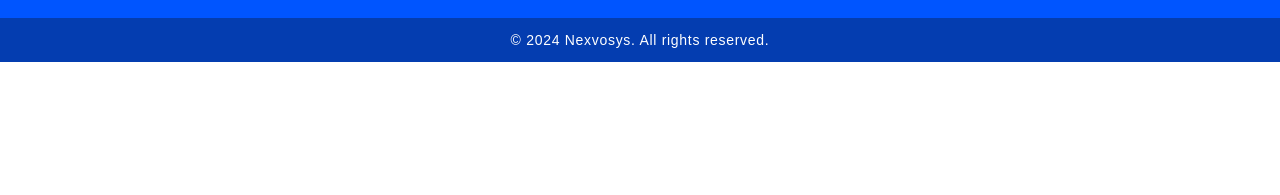
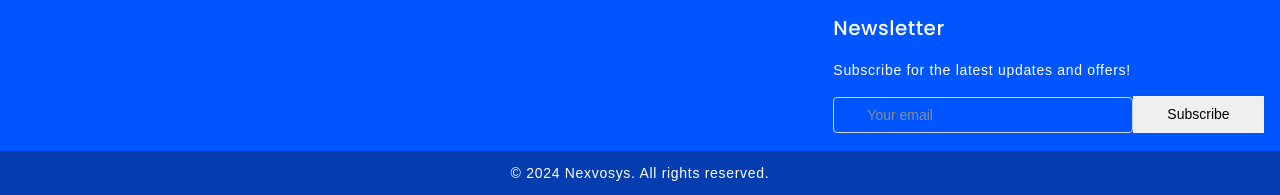
Before and after one commit to CodewithShahriar/nexvosys, a plain HTML site: page index.html in a window 1280 px wide. Shown: the part 6456-6651 px from the top of the page. Before the commit the page ends 6518 px from the top, so only its background shows below. Drawn offline with nearby package versions, Linux system fonts and the light colour scheme; some packages are replaced by stand-ins of ours.

Commit message:
footer newsletter

```diff
--- a/index.html
+++ b/index.html
@@ -712,6 +712,16 @@
               <li><a href="#">Our Services</a></li>
               <li><a href="#">Privacy Policy</a></li>
             </ul>
+
+            <div>
+              <h3 style="color: #ffffff; font-size: 20px; padding-top: 13px;">Newsletter</h3>
+              <p style="padding-bottom: 10px;">Subscribe for the latest updates and offers!</p>
+              <div class="" style="max-width: 300px; display: flex; height: 35px;">
+                  <input class="form-control bg-transparent" type="text" placeholder="Your email" style="margin-top: 1px;">
+                  <button type="button" class="btn button-ujaraks py-2 position-absolute " style="margin-left: 300px; margin-top: 0;">Subscribe</button>
+              </div>
+          </div>
+
           </div>
         </div>
         <div class="footer-bottom">
```
Also changed, not shown: service.html (+9 -0 lines).
